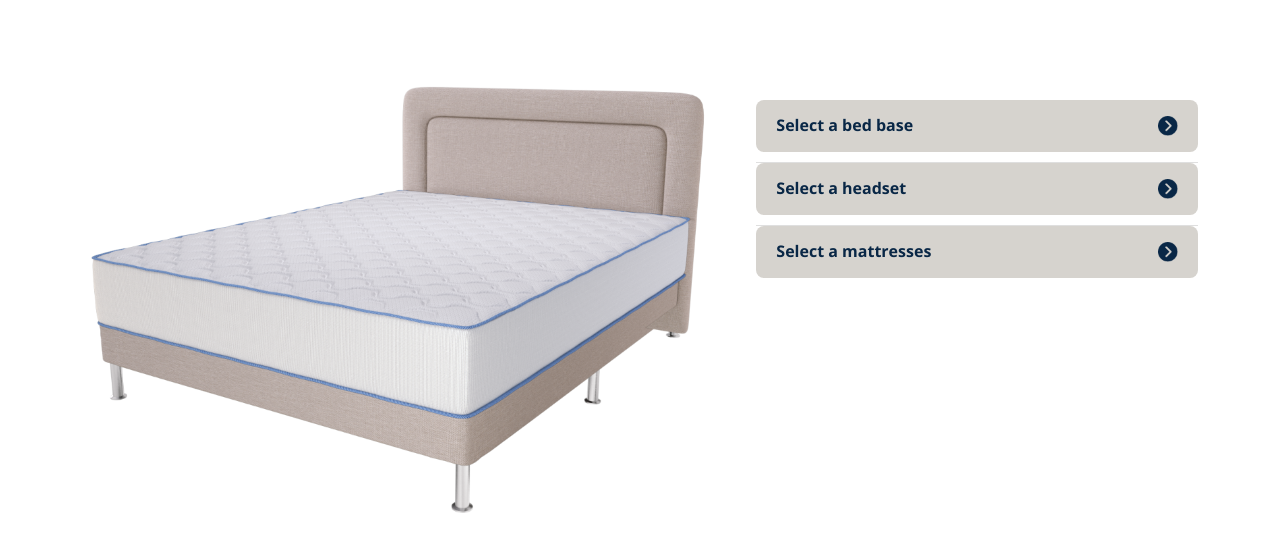
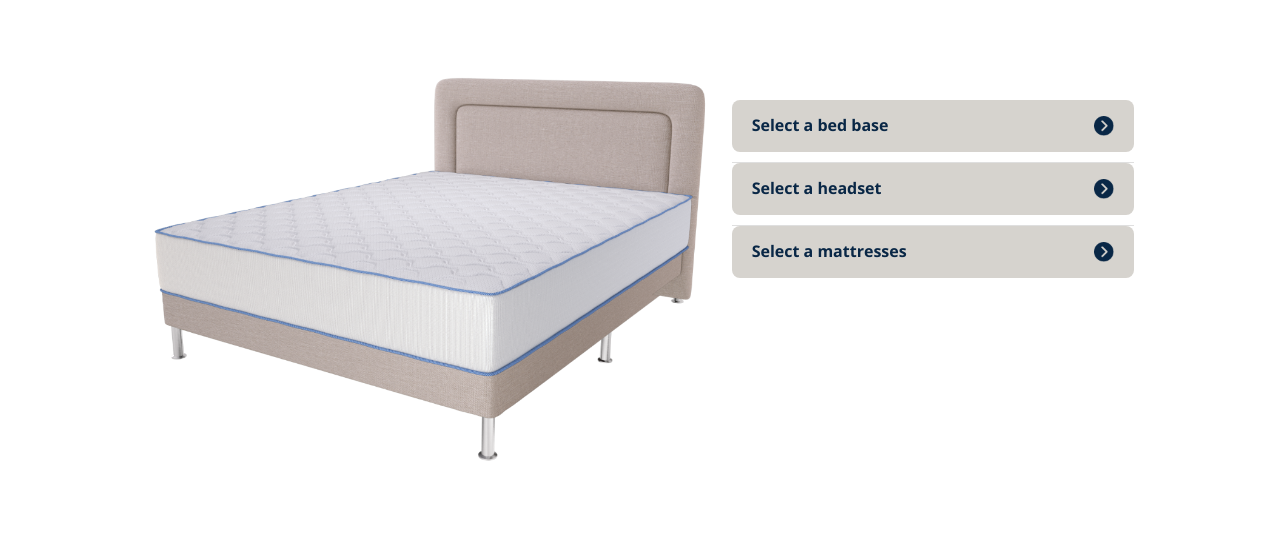
Before and after one commit to El-bana/beds, a plain HTML site: page index.html in a window 1280 px wide. Drawn offline with nearby package versions, Linux system fonts and the light colour scheme.

Commit message:
grid resp

```diff
--- a/styles/style.css
+++ b/styles/style.css
@@ -17,6 +17,21 @@
   .container-xl,
   .container-xxl {
     max-width: 1640px;
+    --bs-gutter-x: var(--gutter-x);
+  }
+}
+
+@media (min-width: 1280px) {
+  :root {
+    --gutter-x: 8px;
+  }
+  .container,
+  .container-lg,
+  .container-md,
+  .container-sm,
+  .container-xl,
+  .container-xxl {
+    max-width: 1004px;
     --bs-gutter-x: var(--gutter-x);
   }
 }
@@ -107,13 +122,12 @@
 }
 
 .accordion-body .row {
-    -ms-overflow-style: none;  /* Internet Explorer 10+ */
-    scrollbar-width: none;  /* Firefox */
+  -ms-overflow-style: none; /* Internet Explorer 10+ */
+  scrollbar-width: none; /* Firefox */
 }
 .accordion-body .row::-webkit-scrollbar {
-    display: none;  /* Safari and Chrome */
+  display: none; /* Safari and Chrome */
 }
-
 
 .accordion-body .col .img-container {
   height: 0;
```
